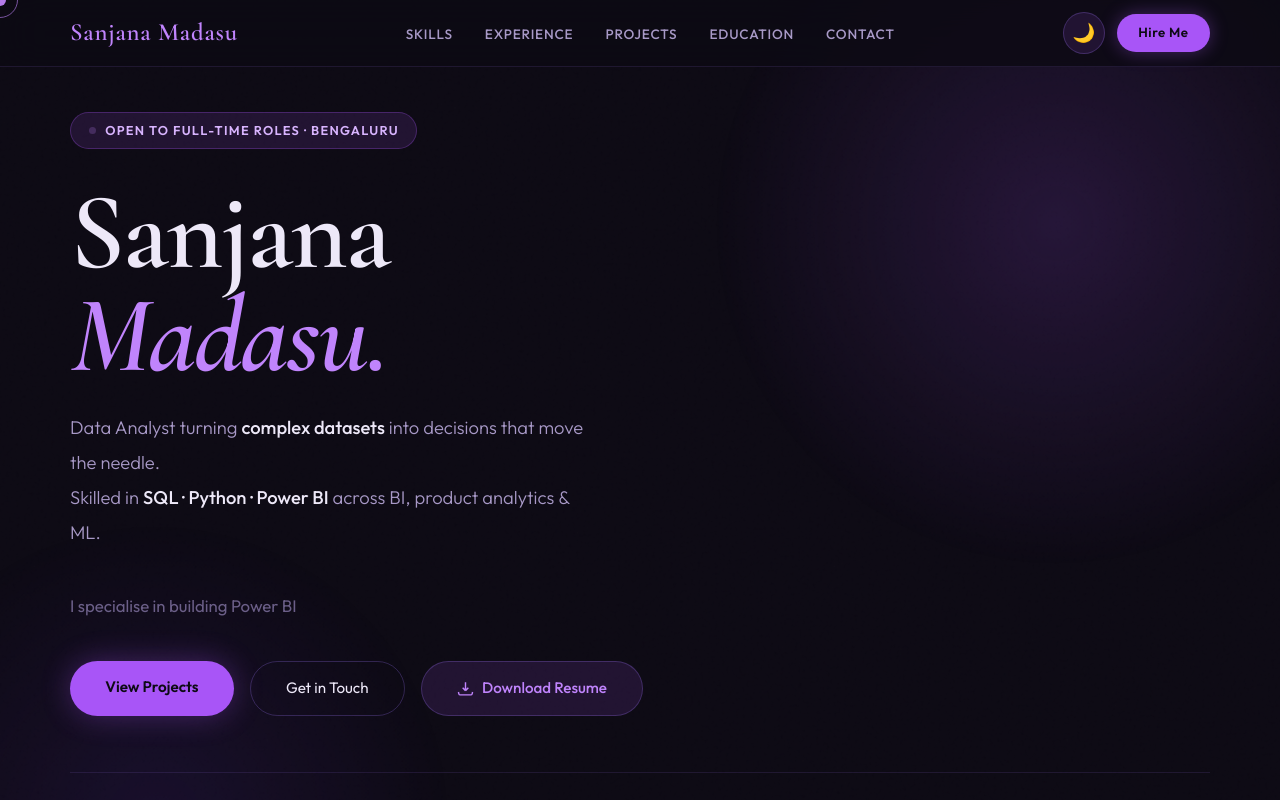
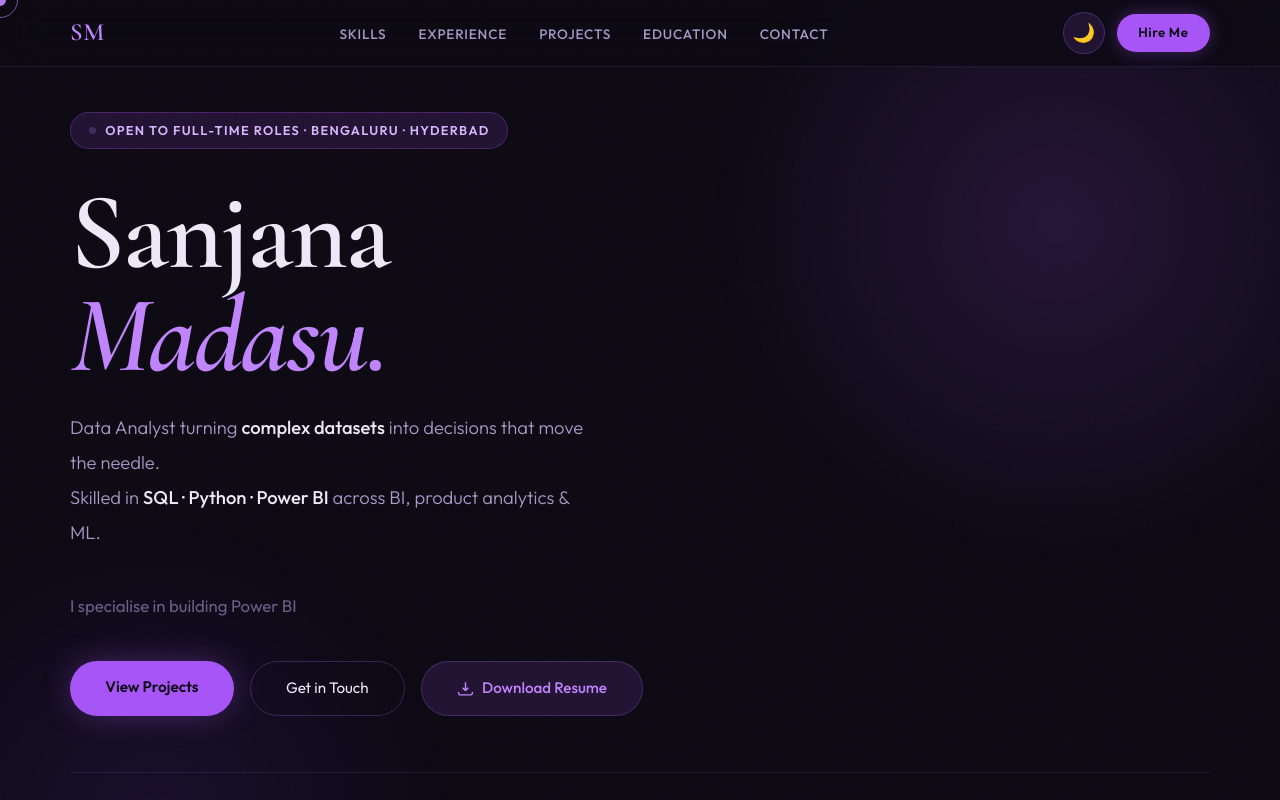
Before and after one commit to sanjanamadasu08/Sanjana-portfolio, a plain HTML site: page index.html in a window 1280 px wide. Shown: the top 800 px of the page. Drawn offline with nearby package versions, Linux system fonts and the light colour scheme.

Commit message:
Update index.html

```diff
--- a/index.html
+++ b/index.html
@@ -451,7 +451,7 @@ footer {
 <!-- NAV -->
 <nav>
   <div class="nav-inner">
-    <span class="nav-logo">Sanjana Madasu</span>
+    <span class="nav-logo">SM</span>
     <ul class="nav-links">
       <li><a href="#skills">Skills</a></li>
       <li><a href="#experience">Experience</a></li>
@@ -471,7 +471,7 @@ footer {
   <div class="hero-orb1"></div>
   <div class="hero-orb2"></div>
   <div class="hero-inner">
-    <div class="status-pill"><span class="status-dot"></span>Open to Full-Time Roles · Bengaluru</div>
+    <div class="status-pill"><span class="status-dot"></span>Open to Full-Time Roles · Bengaluru · Hyderbad</div>
     <h1>Sanjana<span class="line2">Madasu.</span></h1>
     <p class="hero-sub">
       Data Analyst turning <strong>complex datasets</strong> into decisions that move the needle.<br/>
```
